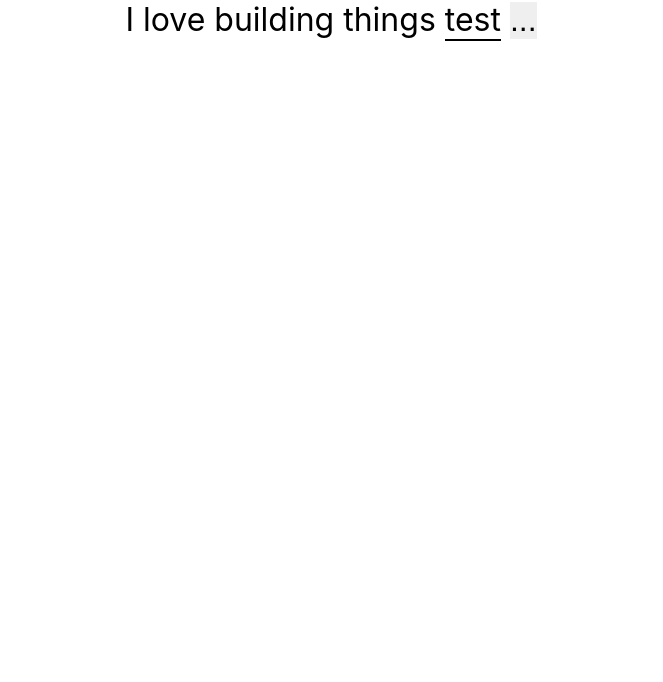
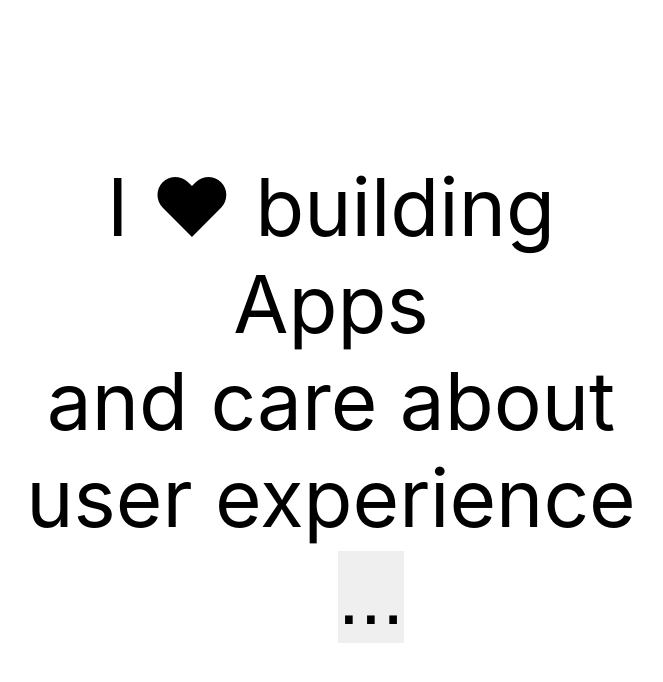
Before and after one commit to amabes/supreme-spoon, a React (Create React App) app: page / in a window 1280 px wide. Shown: the top 682 px of the page, without its empty margins (309-972 px from the left). Built offline with nearby package versions, Linux system fonts and the light colour scheme.

Commit message:
add some styles

```diff
--- a/src/App.css
+++ b/src/App.css
@@ -2,47 +2,18 @@
   outline: 0;
 }
 
-a {
-  color: black;
-  border-bottom: 2px black solid;
-  display: inline-block;
-  text-decoration: none;
-}
-
-.next-page {
-  border: 0;
-  cursor: pointer;
-  font-size: inherit;
-  padding: 0;
-}
-
-.next-page:hover {
-  color: red;
+#root {
+  height: 100%;
+  position: absolute;
+  width: 100%;
 }
 
 .App {
-  font-size: 2rem;
-  text-align: center;
-}
-
-.App-logo {
-  animation: App-logo-spin infinite 20s linear;
-  height: 40vmin;
-}
-
-.App-header {
-  background-color: #282c34;
-  min-height: 100vh;
+  align-items: center;
   display: flex;
-  flex-direction: column;
-  align-items: center;
+  height: 100%;
   justify-content: center;
-  font-size: calc(10px + 2vmin);
-  color: white;
-}
-
-.App-link {
-  color: #61dafb;
+  width: 100%;
 }
 
 @keyframes App-logo-spin {
--- a/src/App.js
+++ b/src/App.js
@@ -1,5 +1,5 @@
 import React, { Component, Fragment } from 'react';
-// import logo from './logo.svg';
+import EntityCycler from './EntityCycler';
 import One from './One';
 import './App.css';
 
@@ -10,7 +10,7 @@ class App extends Component {
       index: 0,
       text: {
         0: this.zero(),
-        1: 'and care about user experience'
+        1: 'tbd'
       }
     };
     this.nextPage = this.nextPage.bind(this);
@@ -19,7 +19,11 @@ class App extends Component {
   zero() {
     return (
       <Fragment>
-        I love building things <a href="https://google.com">test</a>
+        I ♥︎ building
+        <EntityCycler />
+        and care about
+        <br />
+        user experience
       </Fragment>
     );
   }
--- /dev/null
+++ b/src/EntityCycler.js
@@ -0,0 +1,14 @@
+import React, { Component } from 'react';
+// import './EntityCycler.css';
+
+class EntityCycler extends Component {
+  render() {
+    return (
+      <div className="EntityCycler">
+        Apps
+      </div>
+    );
+  }
+}
+
+export default EntityCycler;
--- /dev/null
+++ b/src/One.css
@@ -0,0 +1,24 @@
+.One {
+  font-size: 5rem;
+  text-align: center;
+}
+
+a {
+  color: black;
+  border-bottom: 2px black solid;
+  display: inline-block;
+  text-decoration: none;
+}
+
+.next-page {
+  border: 0;
+  cursor: pointer;
+  font-size: inherit;
+  padding: 0;
+  position: relative;
+  margin-right: -5rem;
+}
+
+.next-page:hover {
+  color: red;
+}
--- a/src/One.js
+++ b/src/One.js
@@ -1,5 +1,5 @@
 import React, { Component } from 'react';
-// import './One.css';
+import './One.css';
 
 class One extends Component {
   render() {
```
